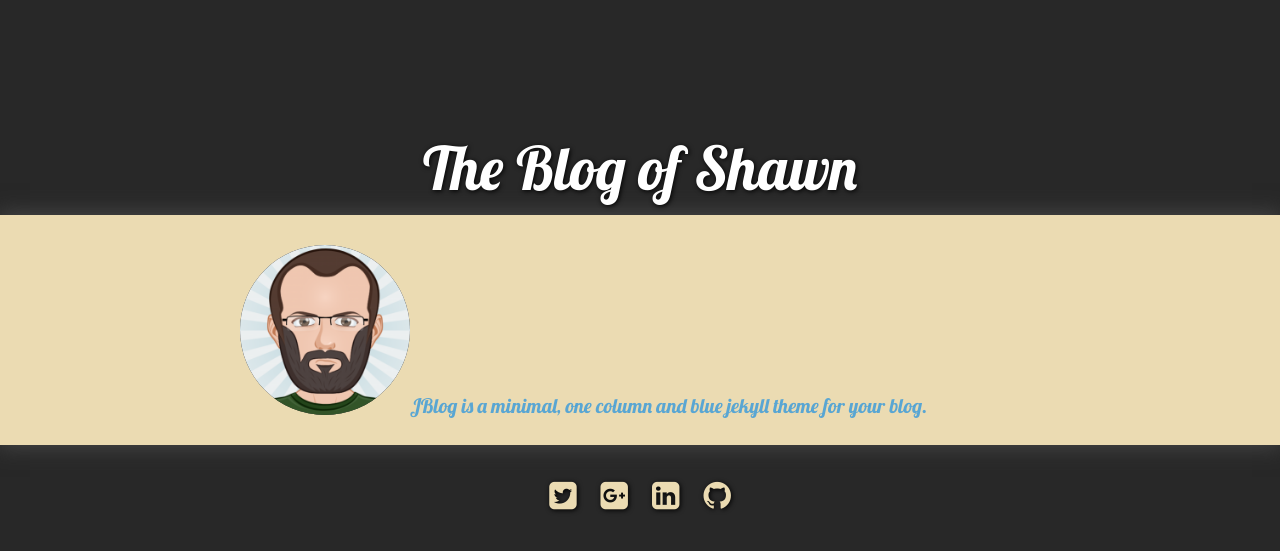
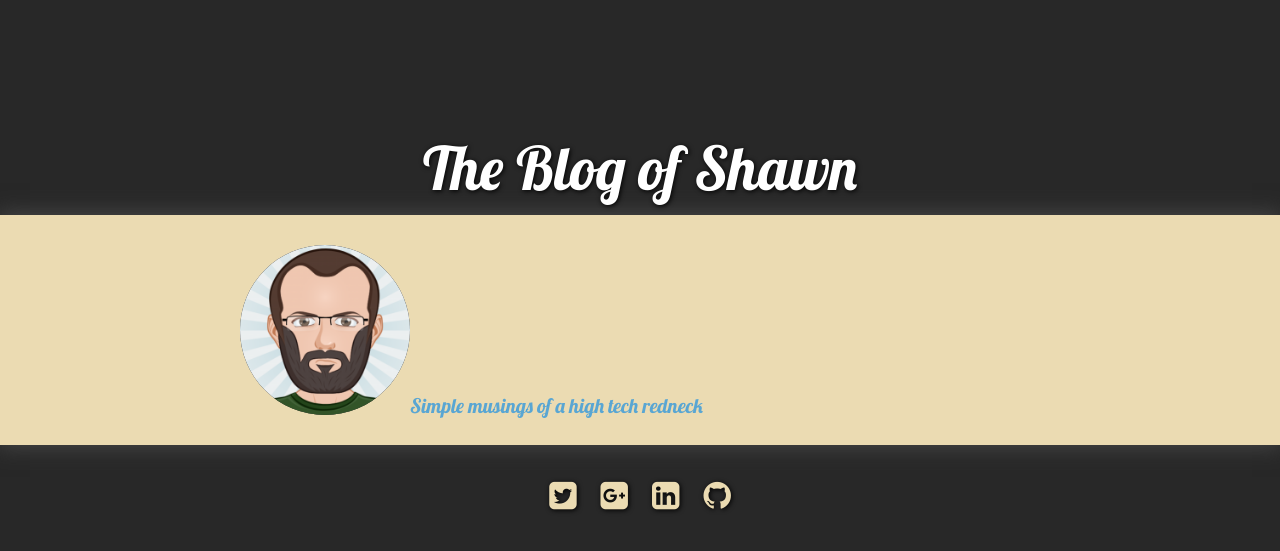
Before and after one commit to shanff/shanff.github.io, a Jekyll site: the page built from index.html, in a window 1280 px wide. Shown: the top 551 px of the page. Built offline with Jekyll 4.4.1, drawn with Linux system fonts in a browser that asks for light colours; nearby versions of some CDN libraries.

Commit message:
minor description change

```diff
--- a/_config.yml
+++ b/_config.yml
@@ -1,7 +1,7 @@
 # Site
 title:          The Blog of Shawn
 bio:            'Simple musings of a rural techie'
-description:    "JBlog is a minimal, one column and blue jekyll theme for your blog."
+description:    "Simple musings of a high tech redneck"
 picture:        'assets/img/gravatar.png'
 locale:         en_US
 url:            https://shanff.github.io
```
